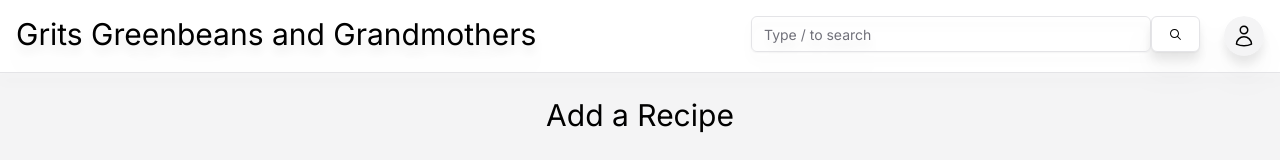
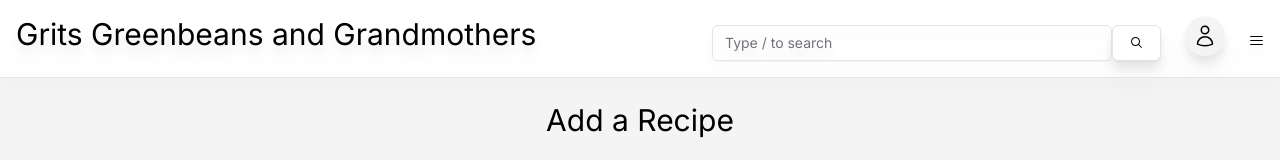
Before and after one commit to stilt0n/grits-greenbeans-grandmothers-next, a Next.js app: page /create-recipe in a window 1280 px wide. Shown: the top 160 px of the page. Built offline with nearby package versions, Linux system fonts and the light colour scheme; no server answers.

Commit message:
make homepage more responsive

```diff
--- a/components/navbar/navbar.tsx
+++ b/components/navbar/navbar.tsx
@@ -1,19 +1,71 @@
 import Link from 'next/link';
+import { HamburgerMenuIcon } from '@radix-ui/react-icons';
 import { Search } from './search.client';
 import { UserMenu } from './user-menu.client';
+import {
+  Sheet,
+  SheetTrigger,
+  SheetContent,
+  SheetHeader,
+  SheetTitle,
+} from '@/components/ui/sheet';
+import {
+  SignedIn,
+  SignedOut,
+  SignInButton,
+  SignOutButton,
+  SignUpButton,
+} from '@clerk/nextjs';
 
 const Navbar = () => {
   return (
     <nav className='flex flex-row px-4 py-4 drop-shadow-xl border-b border-zinc-200'>
-      <h1 className='text-3xl text-left'>
+      <h1 className='text-lg md:text-3xl text-left'>
         <Link href='/'>Grits Greenbeans and Grandmothers</Link>
       </h1>
-      <div className='flex flex-row justify-end ml-auto'>
-        <Search className='pr-6' />
-        <UserMenu />
+      <div className='flex flex-row justify-end ml-auto gap-6 items-baseline'>
+        <Search className='hidden lg:flex' />
+        <UserMenu className='hidden md:flex' />
+        <NavMenu />
       </div>
     </nav>
   );
 };
 
+const NavMenu = () => {
+  return (
+    <Sheet>
+      <SheetTrigger asChild>
+        <HamburgerMenuIcon />
+      </SheetTrigger>
+      <SheetContent side='left' className='w-[36rem] max-w-full'>
+        <SheetHeader>
+          <SheetTitle>Menu</SheetTitle>
+        </SheetHeader>
+        <div className='flex flex-col pt-8 pl-4 gap-8'>
+          <Search />
+          <SignedIn>
+            <Link href='/create-recipe'>Create a Recipe</Link>
+          </SignedIn>
+          <LoginStateButton className='flex flex-col gap-8 items-start' />
+        </div>
+      </SheetContent>
+    </Sheet>
+  );
+};
+
+const LoginStateButton = (props: { className?: string }) => {
+  return (
+    <div className={props.className}>
+      <SignedIn>
+        <SignOutButton />
+      </SignedIn>
+      <SignedOut>
+        <SignInButton />
+        <SignUpButton />
+      </SignedOut>
+    </div>
+  );
+};
+
 export default Navbar;
--- a/components/navbar/user-menu.client.tsx
+++ b/components/navbar/user-menu.client.tsx
@@ -3,9 +3,9 @@ import { SignedIn, SignedOut, ClerkLoaded, ClerkLoading } from '@clerk/nextjs';
 import { UserAvatar } from './user-avatar.client';
 import { SignInAvatar } from './sign-in-avatar.client';
 
-export const UserMenu = () => {
+export const UserMenu = (props: { className?: string }) => {
   return (
-    <>
+    <div className={props.className}>
       <ClerkLoaded>
         <SignedIn>
           <UserAvatar />
@@ -17,6 +17,6 @@ export const UserMenu = () => {
       <ClerkLoading>
         <div>Loading...</div>
       </ClerkLoading>
-    </>
+    </div>
   );
 };
```
